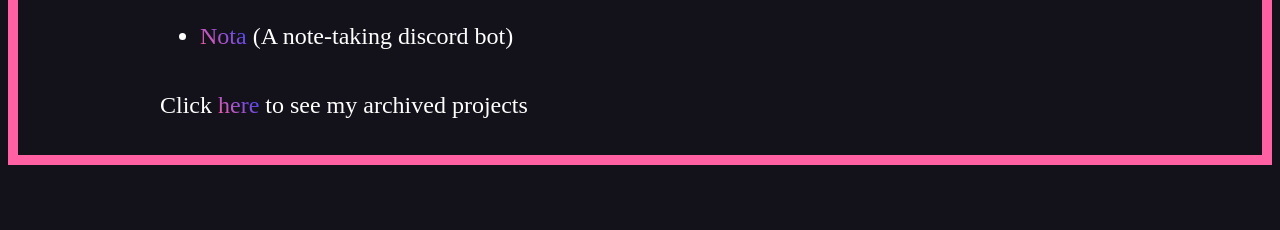
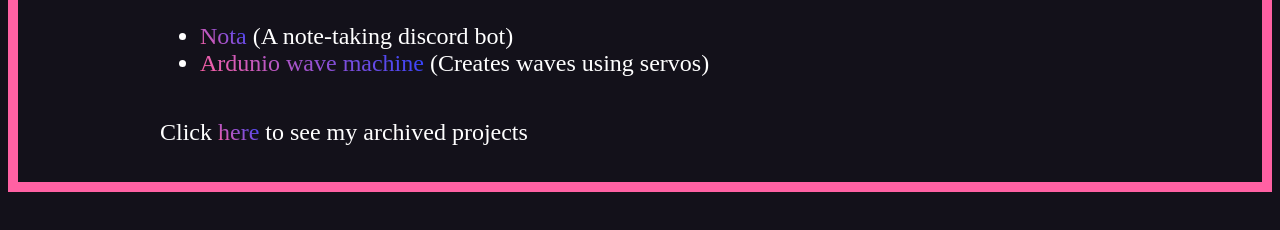
Before and after one commit to Zohiu/Zohiu-Website, a plain HTML site: page projects/index.html in a window 1280 px wide. Shown: the part 224-454 px from the top of the page. Drawn offline with Linux system fonts and the light colour scheme.

Commit message:
Update index.html

```diff
--- a/projects/index.html
+++ b/projects/index.html
@@ -26,6 +26,10 @@
                             <a class="text gradient" href="https://zohiu.de/projects/nota">Nota</a>
                             <text class="text">(A note-taking discord bot)</text>
                         </li>
+                        <li>
+                            <a class="text gradient" href="https://zohiu.de/projects/nota">Ardunio wave machine</a>
+                            <text class="text">(Creates waves using servos)</text>
+                        </li>
                     </ul>
                     <br>
                     <text class="text">Click <a class="text gradient" href="https://zohiu.de/archive">here</a> to see my archived projects</text><br>
```
